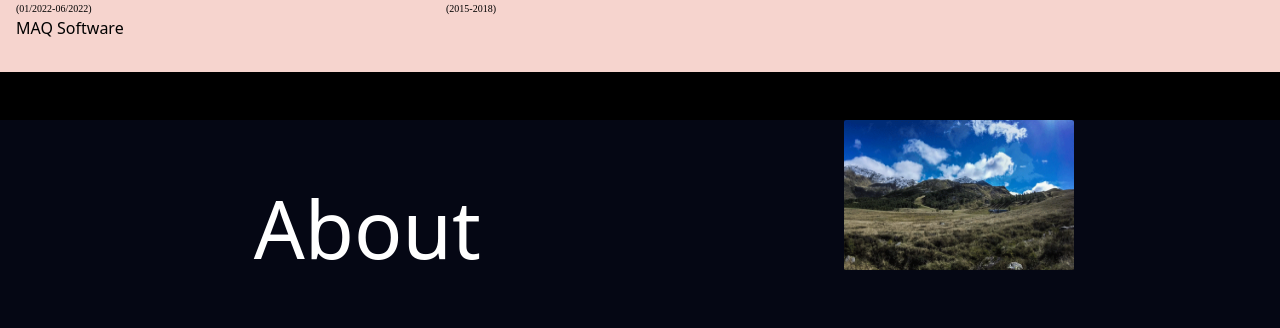
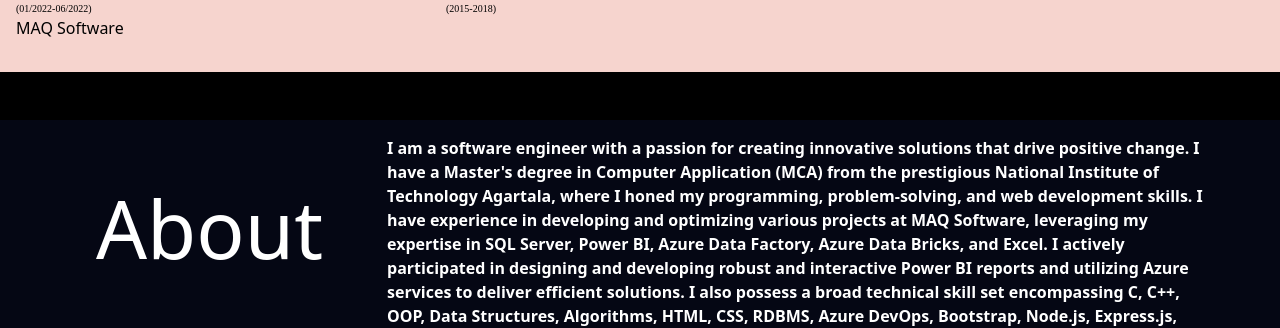
Before and after one commit to Ankitthakur2/Web-Portfolio, a React (Create React App) app: page / in a window 1280 px wide. Shown: the part 1330-1658 px from the top of the page. Built offline with nearby package versions, Linux system fonts and the light colour scheme; the HTML template or start-up script is replaced by a standard one; a web font is replaced by a local one.

Commit message:
Update Experience.js

```diff
--- a/src/routes/Experience.js
+++ b/src/routes/Experience.js
@@ -74,9 +74,6 @@ const Experience = () => {
 
         <div className="intro">
           <p className="intro"> About</p>
-          <img src={MGIF} alt="Mountain GIF" className="mgif" />
-        </div>
-
      <div className="Intro">
   I am a software engineer with a passion for creating innovative solutions that drive positive change. I have a Master's degree in Computer Application (MCA) from the prestigious National Institute of Technology Agartala, where I honed my programming, problem-solving, and web development skills.
 
@@ -85,6 +82,10 @@ I have experience in developing and optimizing various projects at MAQ Software,
 I am committed to continuously learning and staying updated with industry trends and best practices. I am actively seeking new opportunities to apply my technical expertise and contribute to a dynamic organization. If you are looking for a dedicated software engineer with a passion for crafting innovative solutions, I would be thrilled to connect with you. Thank you for visiting my profile. Let's connect and explore how we can collaborate to achieve remarkable outcomes together.
   </div>
 
+        </div>
+
+
+
       </div>
 
     </div>
```
